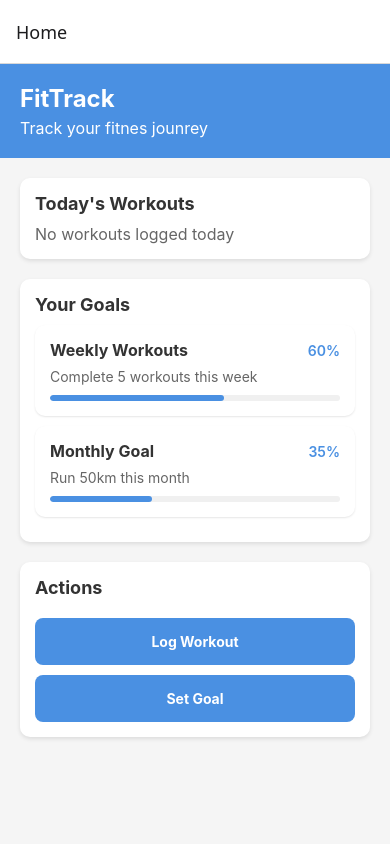
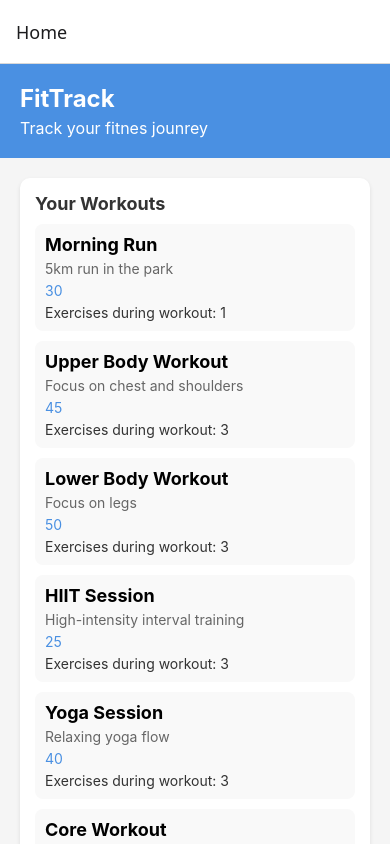
Before and after one commit to JQK1806/fit-goal, a React Native app: screen /Home in a window 390 px wide. Built offline with nearby package versions, Linux system fonts and the light colour scheme.

Commit message:
Added ActivityChart component to HomeScreen, updated documentation, added sample data
The users recent activity now appears on the home screen using the ActivityChart component. Documentation has been added where it was missing. Added sample data for testing purposes.

```diff
--- a/src/screens/home/HomeScreen.tsx
+++ b/src/screens/home/HomeScreen.tsx
@@ -3,6 +3,7 @@ import { View, Text, SafeAreaView, StyleSheet, ScrollView, TouchableOpacity } fr
 import { Workout } from "../../types/workout";
 import WorkoutSummary from "./components/WorkoutSummary";
 import GoalProgress from "./components/GoalProgress";
+import ActivityChart from "./components/ActivityChart";
 
 // Sample goals data
 const sampleGoals = [
@@ -20,8 +21,89 @@ const sampleGoals = [
     },
 ];
 
+// Sample workout data
+const sampleWorkouts: Workout[] = [
+    {
+        id: '1',
+        name: 'Morning Run',
+        description: '5km run in the park',
+        duration: 30,
+        exercises: [
+            { id: '1', name: 'Running', sets: 1, reps: 1 }
+        ],
+        date: new Date(Date.now() - 6 * 24 * 60 * 60 * 1000).toISOString(), // 6 days ago
+    },
+    {
+        id: '2',
+        name: 'Upper Body Workout',
+        description: 'Focus on chest and shoulders',
+        duration: 45,
+        exercises: [
+            { id: '2', name: 'Bench Press', sets: 3, reps: 10, weight: 135 },
+            { id: '3', name: 'Shoulder Press', sets: 3, reps: 12, weight: 95 },
+            { id: '4', name: 'Lateral Raises', sets: 3, reps: 15, weight: 20 }
+        ],
+        date: new Date(Date.now() - 4 * 24 * 60 * 60 * 1000).toISOString(), // 4 days ago
+    },
+    {
+        id: '3',
+        name: 'Lower Body Workout',
+        description: 'Focus on legs',
+        duration: 50,
+        exercises: [
+            { id: '5', name: 'Squats', sets: 4, reps: 8, weight: 185 },
+            { id: '6', name: 'Deadlifts', sets: 3, reps: 6, weight: 225 },
+            { id: '7', name: 'Lunges', sets: 3, reps: 12, weight: 45 }
+        ],
+        date: new Date(Date.now() - 3 * 24 * 60 * 60 * 1000).toISOString(), // 3 days ago
+    },
+    {
+        id: '4',
+        name: 'HIIT Session',
+        description: 'High-intensity interval training',
+        duration: 25,
+        exercises: [
+            { id: '8', name: 'Burpees', sets: 4, reps: 15 },
+            { id: '9', name: 'Mountain Climbers', sets: 4, reps: 20 },
+            { id: '10', name: 'Jump Rope', sets: 4, reps: 50 }
+        ],
+        date: new Date(Date.now() - 2 * 24 * 60 * 60 * 1000).toISOString(), // 2 days ago
+    },
+    {
+        id: '5',
+        name: 'Yoga Session',
+        description: 'Relaxing yoga flow',
+        duration: 40,
+        exercises: [
+            { id: '11', name: 'Sun Salutations', sets: 5, reps: 1 },
+            { id: '12', name: 'Warrior Poses', sets: 3, reps: 1 },
+            { id: '13', name: 'Meditation', sets: 1, reps: 1 }
+        ],
+        date: new Date(Date.now() - 1 * 24 * 60 * 60 * 1000).toISOString(), // 1 day ago
+    },
+    {
+        id: '6',
+        name: 'Core Workout',
+        description: 'Focus on abs and core',
+        duration: 30,
+        exercises: [
+            { id: '14', name: 'Planks', sets: 3, reps: 1 },
+            { id: '15', name: 'Crunches', sets: 3, reps: 20 },
+            { id: '16', name: 'Russian Twists', sets: 3, reps: 15 }
+        ],
+        date: new Date().toISOString(), // Today
+    }
+];
+
+/**
+ * The landing page HomeScreen component that displays a users'
+ *  - Workouts
+ *  - Goals and progress
+ *  - Recent Activity (WIP)
+ * @returns {JSX.Element} The rendered HomeScreen
+ */
 const HomeScreen = () => {
-    const [workouts, setWorkouts] = useState<Workout[]>([])
+    const [workouts, setWorkouts] = useState<Workout[]>(sampleWorkouts) // ***TODO*** Temporary for sample data switch back when using real data
     return (
         <SafeAreaView style={styles.container}>
             <ScrollView>
@@ -32,7 +114,7 @@ const HomeScreen = () => {
 
                 <View style={styles.content}>
                     <View style={styles.card}>
-                        <Text style={styles.cardTitle}>Today's Workouts</Text>
+                        <Text style={styles.cardTitle}>Your Workouts</Text>
                         {workouts.length > 0 ? (
                             workouts.map(workout => (
                                 <WorkoutSummary key={workout.id} workout={workout} />
@@ -47,6 +129,11 @@ const HomeScreen = () => {
                         {sampleGoals.map(goal => (
                             <GoalProgress key={goal.id} goal={goal} />
                         ))}
+                    </View>
+
+                    <View style={styles.card}>
+                        <Text style={styles.cardTitle}>Activity</Text>
+                        <ActivityChart workouts={workouts} />
                     </View>
 
                     <View style={styles.card}>
--- a/src/screens/home/components/ActivityChart.tsx
+++ b/src/screens/home/components/ActivityChart.tsx
@@ -0,0 +1,112 @@
+import React from 'react';
+import { View, Text, StyleSheet, Dimensions } from 'react-native';
+import { Workout } from '../../../types/workout';
+
+/**
+ * Props for the ActivityChart component
+ */
+interface ActivityChartProps {
+    workouts: Workout[];
+    days?: number;
+}
+
+/**
+ * ActivityChart Component
+ *
+ * Displays a simple bar chart showing workout activity over time
+ * - Shows the number of workouts per day
+ * - Displays the last 7 days by default
+ *
+ * @param {ActivityChartProps} props - The component props
+ * @returns {JSX.Element} The rendered ActivityChart component
+ */
+const ActivityChart: React.FC<ActivityChartProps> = ({ workouts, days=7 }) => {
+    const today = new Date();
+
+     // Create an array of the last 'days' days
+    const dates = Array.from({ length: days }, (_, i) => {
+        const date = new Date();
+        date.setDate(today.getDate() - (days - 1 - i));
+        return date;
+    });
+
+    // Count workouts for each day
+    const workoutCounts = dates.map(date => {
+        const dateString = date.toISOString().split('T')[0];
+        return workouts.filter(workout => {
+            const workoutDate = new Date(workout.date || Date.now()).toISOString().split('T')[0];
+            return workoutDate === dateString;
+        }).length;
+    });
+
+    // Find the maximum count for scaling
+    const maxCount = Math.max(...workoutCounts, 1);
+
+     // Get day names for the x-axis
+    const dayNames = dates.map(date => {
+        return date.toLocaleDateString('en-US', { weekday: 'short' });
+    });
+
+    return (
+        <View style={styles.container}>
+            <Text style={styles.title}>Activity</Text>
+            <View style={styles.chartContainer}>
+                {workoutCounts.map((count, index) => (
+                    <View key={index} style={styles.barContainer}>
+                        <View
+                            style={[
+                                styles.bar,
+                                { height: `${(count / maxCount) * 100}%` }
+                            ]}
+                        />
+                        <Text style={styles.dayLabel}>{dayNames[index]}</Text>
+                    </View>
+                ))}
+            </View>
+        </View>
+    )
+}
+
+/**
+ * Styles for the ActivityChart component
+ */
+const styles = StyleSheet.create({
+    container: {
+        padding: 10,
+    },
+    title: {
+        fontSize: 18,
+        fontWeight: 'bold',
+        marginBottom: 15,
+        color: '#333',
+    },
+    chartContainer: {
+        flexDirection: 'row',
+        height: 150,
+        alignItems: 'flex-end',
+        justifyContent: 'space-between',
+        marginBottom: 10,
+    },
+    barContainer: {
+        alignItems: 'center',
+        width: `${100 / 7}%`,
+    },
+    bar: {
+        width: '80%',
+        backgroundColor: '#4a90e2',
+        borderRadius: 4,
+        minHeight: 4,
+    },
+    dayLabel: {
+        marginTop: 8,
+        fontSize: 12,
+        color: '#666',
+    },
+    subtitle: {
+        fontSize: 14,
+        color: '#666',
+        textAlign: 'center',
+    },
+});
+
+export default ActivityChart;
--- a/src/screens/home/components/GoalProgress.tsx
+++ b/src/screens/home/components/GoalProgress.tsx
@@ -35,6 +35,9 @@ const GoalProgress: React.FC<GoalProps> = ({ goal }) => {
     )
 }
 
+/**
+ * Styles for GoalProgress component
+ */
 const styles = StyleSheet.create({
     container: {
         backgroundColor: 'white',
```
Also changed, not shown: src/types/user.ts (+14 -0 lines), src/types/workout.ts (+24 -3 lines), 1 other file (tests, documents, lock files or other folders).
